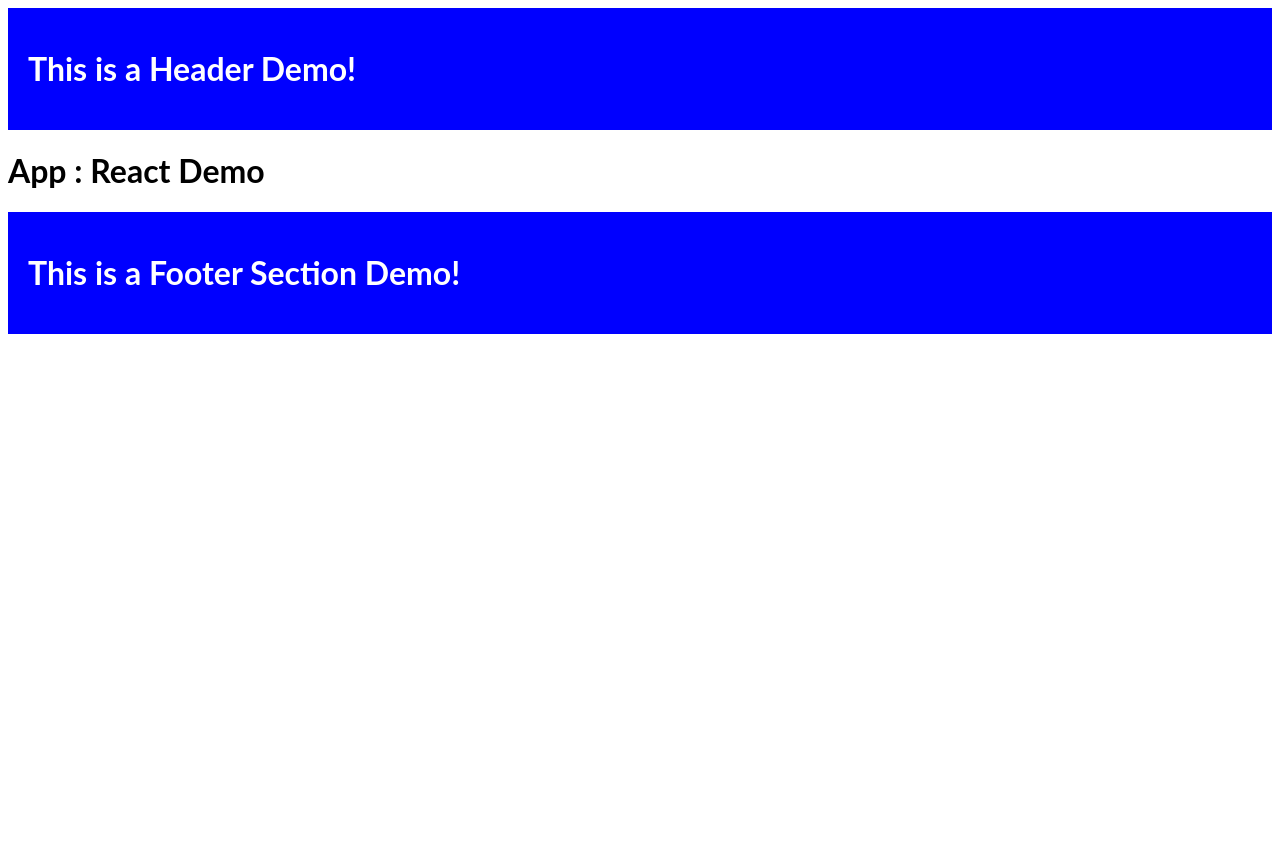
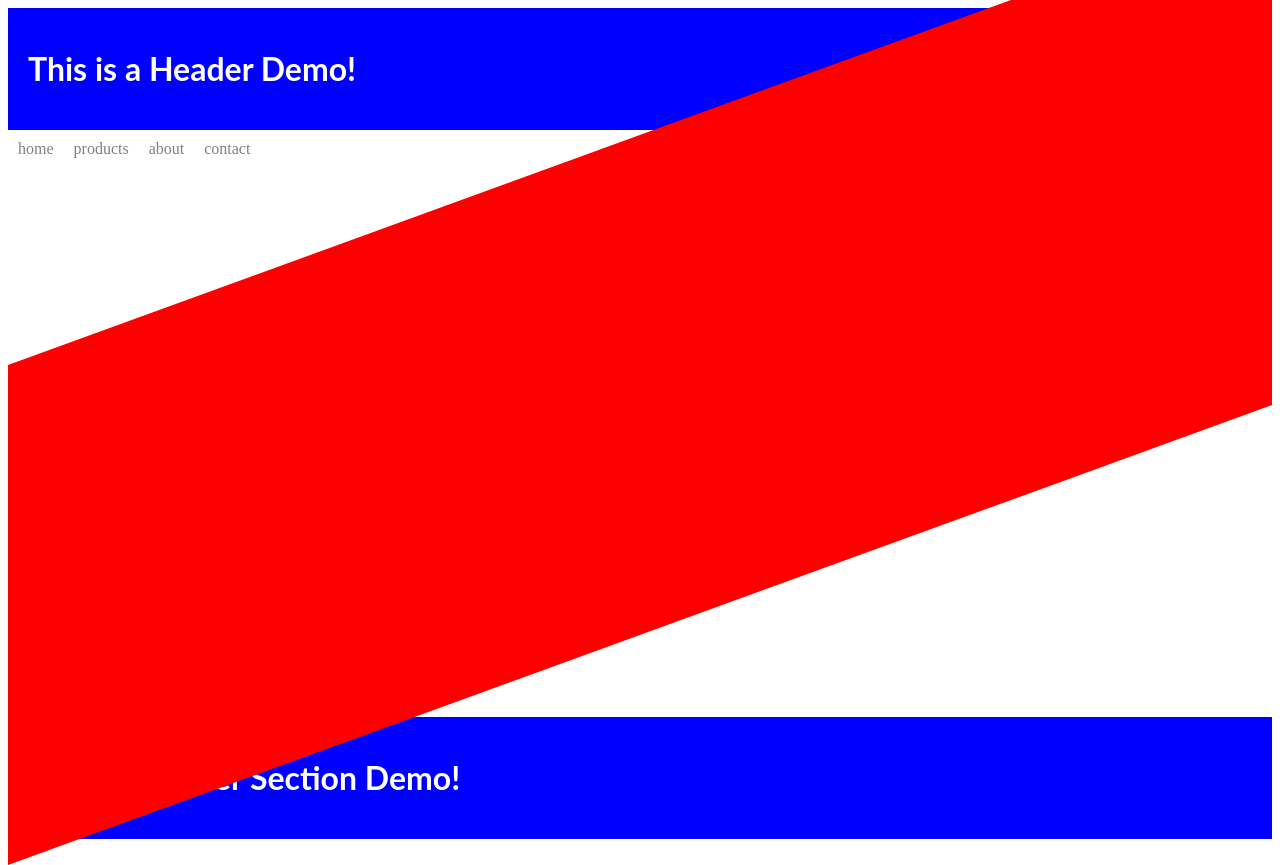
Before and after one commit to erajayranjan/react_basics, a React (Create React App) app: page / in a window 1280 px wide. Before the commit the page ends 800 px from the top, so only its background shows below. Built offline with nearby package versions, Linux system fonts and the light colour scheme.

Commit message:
2 files modified, 1 added

```diff
--- a/public/index.html
+++ b/public/index.html
@@ -1,3 +1,4 @@
 <div id="header"></div>
+<div id="navlinks"></div>
 <div id="root"></div>
 <div id="footer"></div>
--- /dev/null
+++ b/src/Components/NavLinks.js
@@ -0,0 +1,37 @@
+import React from "react";
+import "../style.css";
+
+export default function NavLinks() {
+  return (
+    <div style={{position:"relative", msTransform: "skewY(20deg)",height:"500px", backgroundColor:"red", /* IE 9 */
+   transform: "skewY(-20deg)",
+   overFlow:"hidden", zIndex:0 }} >
+      <div style={{position:"relative", transform:"skewY(20deg)" }} >
+      <ul style={styleNavLinks}>
+        <li>home</li>
+        <li>products</li>
+        <li>about</li>
+        <li>contact</li>
+      </ul>
+
+    </div>
+      </div>
+
+  );
+}
+const styleNavLinks = {
+  width: "vw",
+  height: "80px",
+  backgroundColor: "",
+  color: "gray",
+  listStyle: "none",
+  display: "flex",
+  gap:"20px",
+
+  margin: "5px",
+  padding: "5px",
+  alignItems: "top",
+  alignContent:"center",
+
+
+};
--- a/src/index.js
+++ b/src/index.js
@@ -4,7 +4,9 @@ import ReactDOM from "react-dom";
 import App from "./App";
 import Header from "./Components/Header";
 import Footer from "./Components/Footer";
+import NavLinks from "./Components/NavLinks";
 
 ReactDOM.render(<App />, document.getElementById("root"));
 ReactDOM.render(<Header />, document.getElementById("header"));
 ReactDOM.render(<Footer />, document.getElementById("footer"));
+ReactDOM.render(<NavLinks />, document.getElementById("navlinks"));
```
